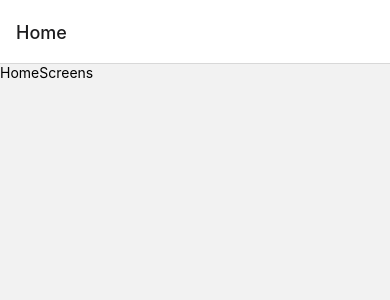
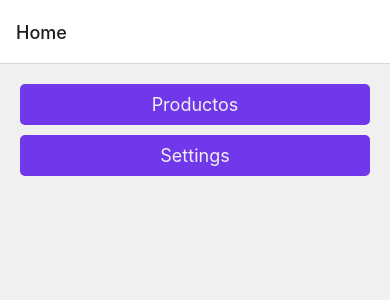
Before and after one commit to AlanTorrealba/NavigationApp, a React Native app: screen /Home in a window 390 px wide. Shown: the top 300 px of the page. Built offline with nearby package versions, Linux system fonts and the light colour scheme.

Commit message:
Navigation

```diff
--- /dev/null
+++ b/src/presentation/components/shared/PrimaryButton.tsx
@@ -0,0 +1,16 @@
+import React from 'react';
+import {Pressable, Text} from 'react-native';
+import {globalStyles} from '../../theme/theme';
+
+interface Props {
+  onPress: () => void;
+  label: string;
+}
+
+export const PrimaryButton = ({onPress, label}: Props) => {
+  return (
+    <Pressable onPress={() => onPress()} style={globalStyles.primaryButton}>
+      <Text style={globalStyles.buttonText}>{label}</Text>
+    </Pressable>
+  );
+};
--- a/src/presentation/routes/StackNavigator.tsx
+++ b/src/presentation/routes/StackNavigator.tsx
@@ -7,10 +7,16 @@ const Stack = createStackNavigator();
 
 export const StackNavigator = () => {
   return (
-    <Stack.Navigator>
-      <Stack.Screen name="Home" component={HomeScreen} />
-      <Stack.Screen name="Products" component={ProductsScreen} />
-      <Stack.Screen name="Settings" component={SettingsScreen } />
-    </Stack.Navigator>
+    <Stack.Navigator screenOptions={{
+      headerShown: true,
+      headerStyle:{
+        elevation:0,
+        shadowColor: 'transparent'
+      }
+    }}>
+    <Stack.Screen name="Home" component={HomeScreen} />
+    <Stack.Screen name="Products" component={ProductsScreen} />
+    <Stack.Screen name="Settings" component={SettingsScreen} />
+  </Stack.Navigator>
   );
 };
--- a/src/presentation/screens/home/HomeScreen.tsx
+++ b/src/presentation/screens/home/HomeScreen.tsx
@@ -1,10 +1,15 @@
 import React from 'react';
-import {Text, View} from 'react-native';
+import {Pressable, Text, View} from 'react-native';
+import {globalStyles} from '../../theme/theme';
+import {useNavigation} from '@react-navigation/native';
+import {PrimaryButton} from '../../components/shared/PrimaryButton';
 
 export const HomeScreen = () => {
+  const navigation = useNavigation();
   return (
-    <View>
-      <Text>HomeScreens</Text>
+    <View style={globalStyles.container}>
+      <PrimaryButton onPress={()=> navigation.navigate('Products') as never} label="Productos" />
+      <PrimaryButton onPress={()=> navigation.navigate('Settings') as never}  label="Settings" />
     </View>
   );
 };
--- a/src/presentation/screens/products/ProductsScreen.tsx
+++ b/src/presentation/screens/products/ProductsScreen.tsx
@@ -1,10 +1,12 @@
 import React from 'react';
-import {Text, View} from 'react-native';
+import { Text, View } from 'react-native';
+import { globalStyles } from '../../theme/theme';
 
 export const ProductsScreen = () => {
+  console.log('ProductsScreen rendered');
   return (
-    <View>
-      <Text>asdfasfdasdf</Text>
+    <View style={globalStyles.container}>
+      <Text style={{color: 'black'}}>Pantalla de Productos</Text>
     </View>
   );
 };
--- a/src/presentation/screens/settings/SettingsScreen.tsx
+++ b/src/presentation/screens/settings/SettingsScreen.tsx
@@ -1,10 +1,11 @@
-import React from 'react'
-import { Text, View } from 'react-native'
+import React from 'react';
+import {Text, View} from 'react-native';
+import {globalStyles} from '../../theme/theme';
 
 export const SettingsScreen = () => {
   return (
-    <View>
-        <Text >asdfasdfas</Text>
+    <View style={globalStyles.container }>
+      <Text style={{color: 'black'}}>Ajustes</Text>
     </View>
-  )
-}
+  );
+};
--- a/src/presentation/theme/theme.ts
+++ b/src/presentation/theme/theme.ts
@@ -1,7 +1,36 @@
 import {StyleSheet} from 'react-native';
 
 export const globalColors = {
-  blue: '#0a3f67',
+  primary: '#7037eb',
+  secondary: '#f72585',
+  tertiary: '#3a0ca3',
+  success: '#4cc9f0',
+  warning: '#fca311',
+  danger: '#e71d36',
+  dark: '#22223b',
+  background: '#f0f0f0'
 };
 
-export const globalStyles = StyleSheet.create({});
+export const globalStyles = StyleSheet.create({
+
+  container:{
+    flex: 1,
+    padding: 20,
+    backgroundColor: globalColors.background,
+  },
+  primaryButton: {
+    backgroundColor: globalColors.primary,
+    borderRadius: 5,
+    padding: 10,
+    marginBottom: 10,
+    width: '100%',
+    alignItems: 'center',
+  },
+  buttonText:{
+    color:globalColors.background,
+    fontSize: 18,
+  },
+
+
+
+});
```
